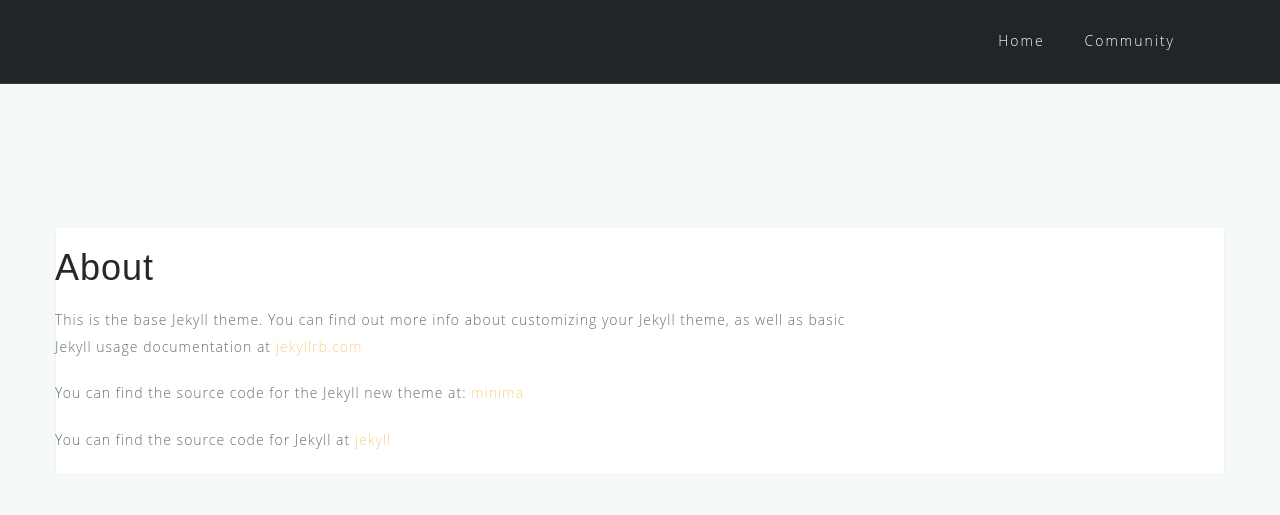
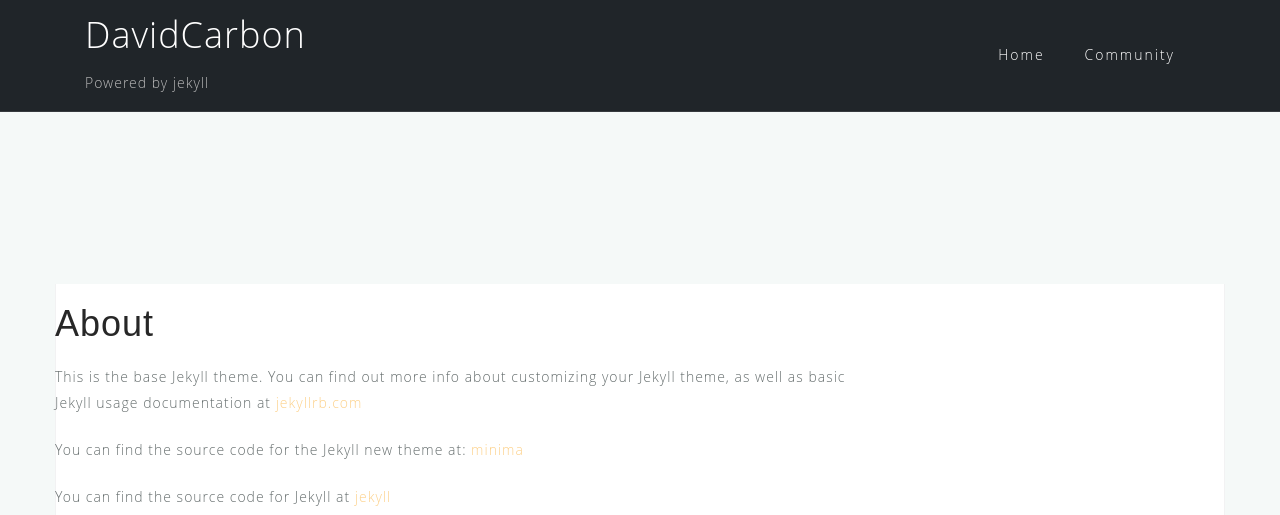
Before and after one commit to DavidCarbon/sbrw-theme, a Jekyll site: the page built from about.md, in a window 1280 px wide, cut to the strip 0-515 px from the top of the page. Built offline with Jekyll 4.4.1, drawn with Linux system fonts in a browser that asks for light colours; comment, search, counter and statistics services are not loaded.

Commit message:
Fix Title Display

```diff
--- a/_config.yml
+++ b/_config.yml
@@ -18,8 +18,8 @@
 # You can create any custom variable you would like, and they will be accessible
 # in the templates via {{ site.myvariable }}.
 
-title: DavidCarbon
-small_description: Powered by jekyll
+site-title: DavidCarbon
+site-description: Powered by jekyll
 email: your-email@domain.com
 description: Unoffical Site - From Need For Speed World Offline to a rewrite of GameLauncher taken from Need For Speed World. Soapbox Race World
 baseurl: "" # the subpath of your site, e.g. /blog
--- a/_includes/tracking-footer.html
+++ b/_includes/tracking-footer.html
@@ -1,7 +1,7 @@
 <script type="text/javascript" src="{{site.baseurl}}/assets/js/visuals/main.js" id="astrid-main-js"></script>
 <script type="text/javascript" src="{{site.baseurl}}/assets/js/visuals/scripts.min.js" id="astrid-scripts-js"></script>
 <!--[if lt IE 9]>
-<script type="text/javascript" src="{{site.baseurl}}/assets/js/html5shiv.js" id="astrid-html5shiv-js"></script>
+<script type="text/javascript" src="{{site.baseurl}}/assets/js/visuals/html5shiv.js" id="astrid-html5shiv-js"></script>
 <![endif]-->
 
 <!-- DavidCarbon's Tracker -->
--- a/_layouts/default.html
+++ b/_layouts/default.html
@@ -44,7 +44,8 @@
       <header id="masthead" class="site-header " role="banner">
         <div class="container">
           <div class="site-branding col-md-4 col-sm-6 col-xs-12">
-              <p class="site-title"><a href="/" rel="home">{{site.site_title}}</a></p><p class="site-description">{{site.site_description}}</p>
+              <p class="site-title"><a href="/" rel="home">{{site.site-title}}</a></p>
+              <p class="site-description">{{site.site-description}}</p>
           </div>
           <div class="btn-menu col-md-8 col-sm-6 col-xs-12"><i class="fa fa-navicon"></i></div>
           {% include menu-header.html %}
--- a/_layouts/home-no-posts.html
+++ b/_layouts/home-no-posts.html
@@ -44,7 +44,7 @@
       <header id="masthead" class="site-header " role="banner">
         <div class="container">
           <div class="site-branding col-md-4 col-sm-6 col-xs-12">
-              <p class="site-title"><a href="/" rel="home">{{site.site_title}}</a></p><p class="site-description">{{site.site_description}}</p>
+              <p class="site-title"><a href="/" rel="home">{{site.site-title}}</a></p><p class="site-description">{{site.site-description}}</p>
           </div>
           <div class="btn-menu col-md-8 col-sm-6 col-xs-12"><i class="fa fa-navicon"></i></div>
           {% include menu-header.html %}
```
